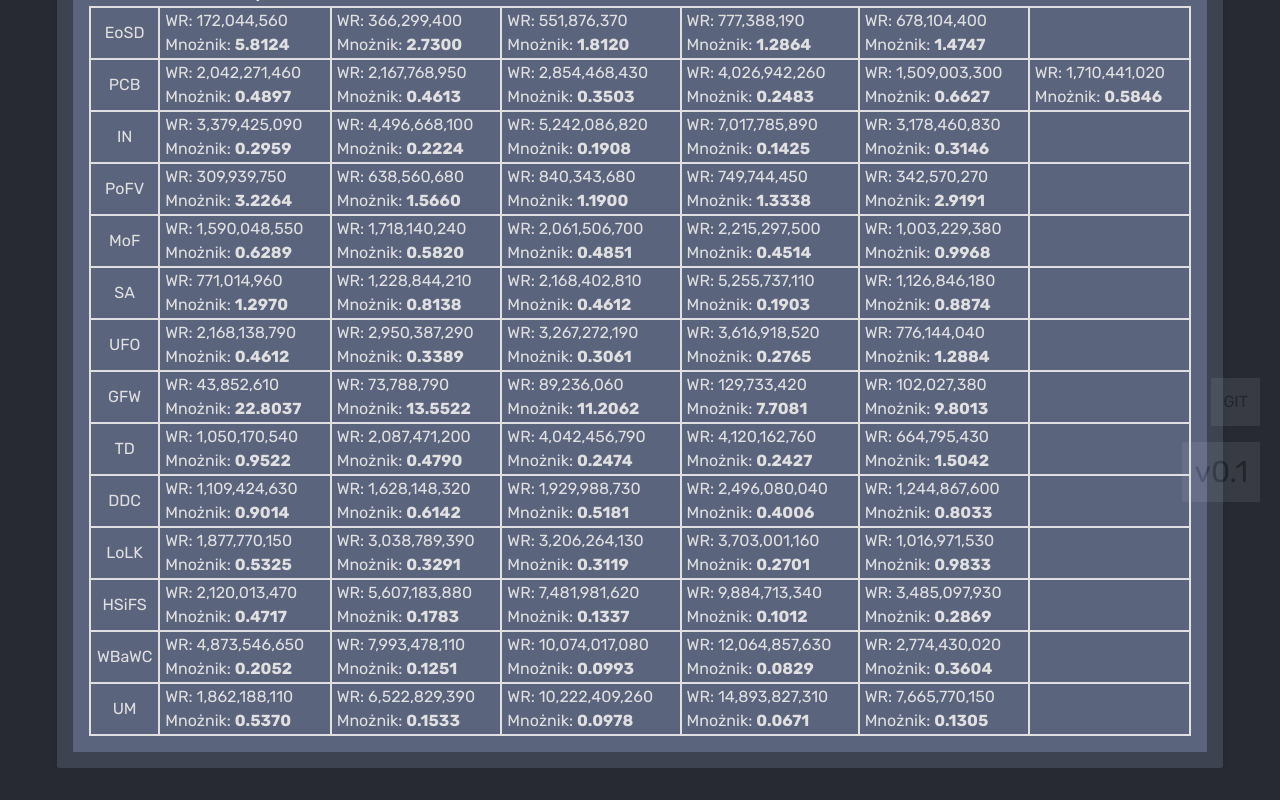
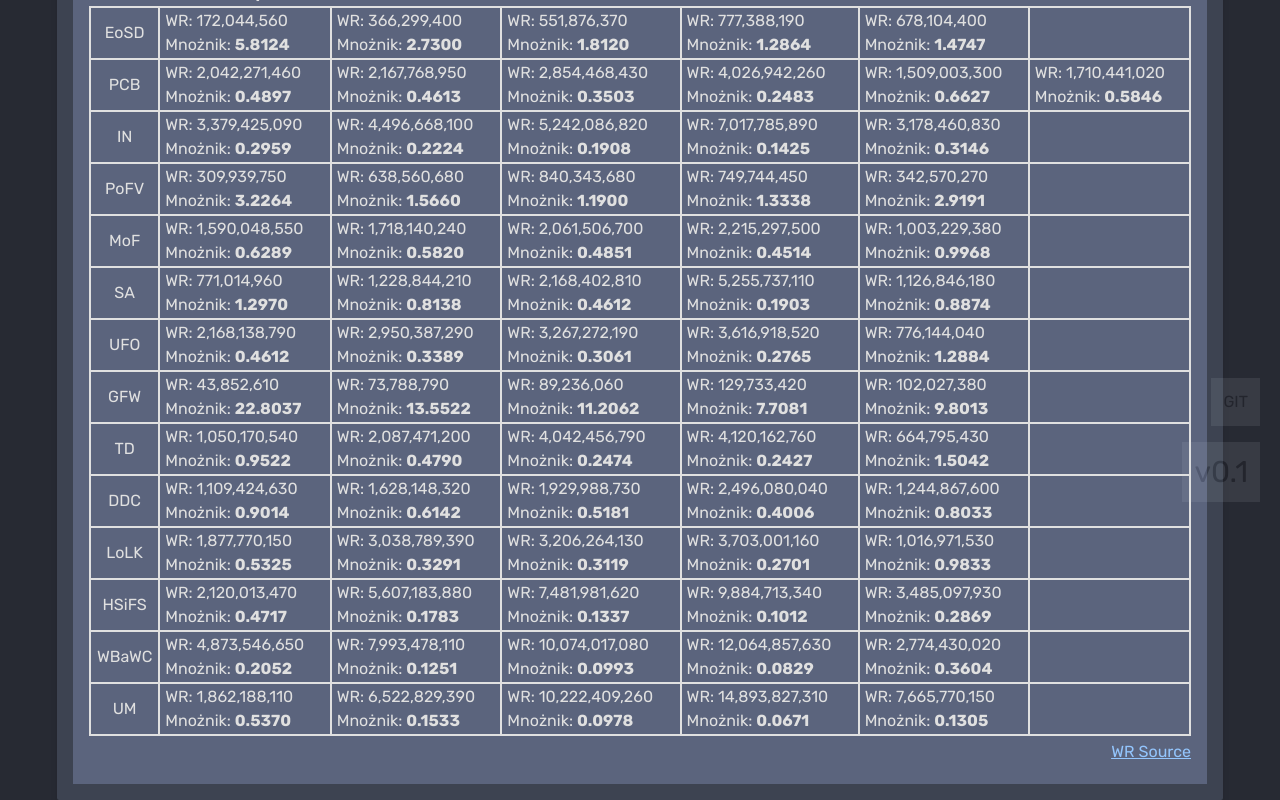
Before and after one commit to Horikaze/danmaczku, a Next.js app: page /info in a window 1280 px wide. Shown: the part 278-1078 px from the top of the page. Before the commit the page ends 1046 px from the top, so only its background shows below. Built offline with nearby package versions, Linux system fonts and the light colour scheme.

Commit message:
added WR Source

```diff
--- a/app/info/page.tsx
+++ b/app/info/page.tsx
@@ -1,3 +1,4 @@
+import Link from "next/link";
 import CardWithoutName from "../utils/components/CardWithoutName";
 import { difficulty, games } from "../utils/components/SurvivalTable";
 import { scoreWR } from "../utils/scoreSystem";
@@ -55,17 +56,17 @@ export default function Info() {
               </thead>
               <tbody>
                 {games.map((game) => {
-                  const gameAsNumber = games.indexOf(game);
+                  const gameNumber = games.indexOf(game);
                   return (
                     <tr className="text-center border-2 border-text" key={game}>
                       <td>{game}</td>
                       {difficulty.map((diff) => {
                         let WR: number;
                         if (diff === "phantasm") {
-                          WR = scoreWR[gamesNumber[gameAsNumber]][diff];
+                          WR = scoreWR[gamesNumber[gameNumber]][diff];
                         } else {
                           WR =
-                            scoreWR[gamesNumber[gameAsNumber]][
+                            scoreWR[gamesNumber[gameNumber]][
                               diff[0].toUpperCase() + diff.slice(1)
                             ];
                         }
@@ -90,6 +91,11 @@ export default function Info() {
                 })}
               </tbody>
             </table>
+            <div className="place-self-end py-1 underline text-blue-300">
+              <Link href={"https://maribelhearn.com/wr#wrs"} target="_blank">
+                WR Source
+              </Link>
+            </div>
           </div>
         </div>
       </CardWithoutName>
```
